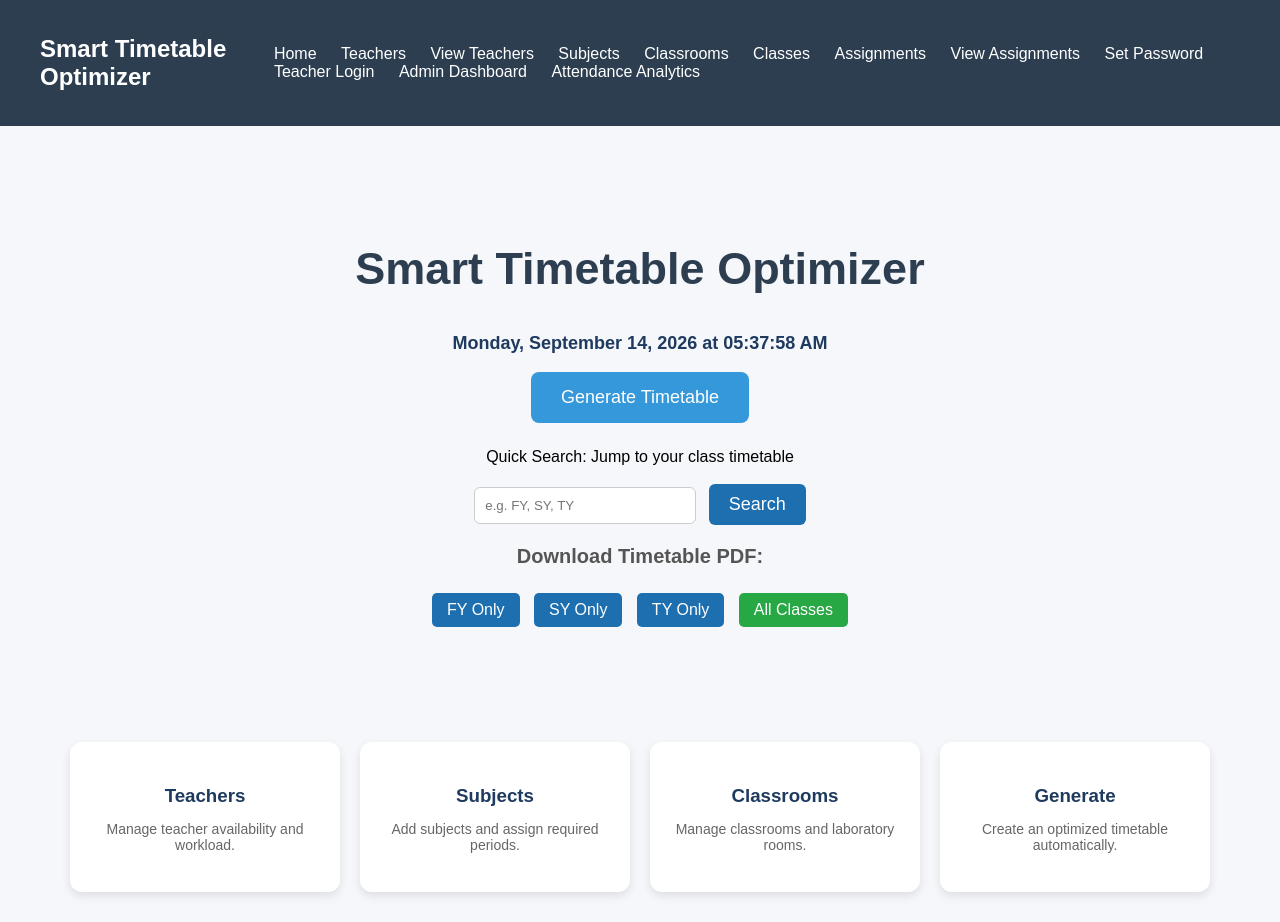
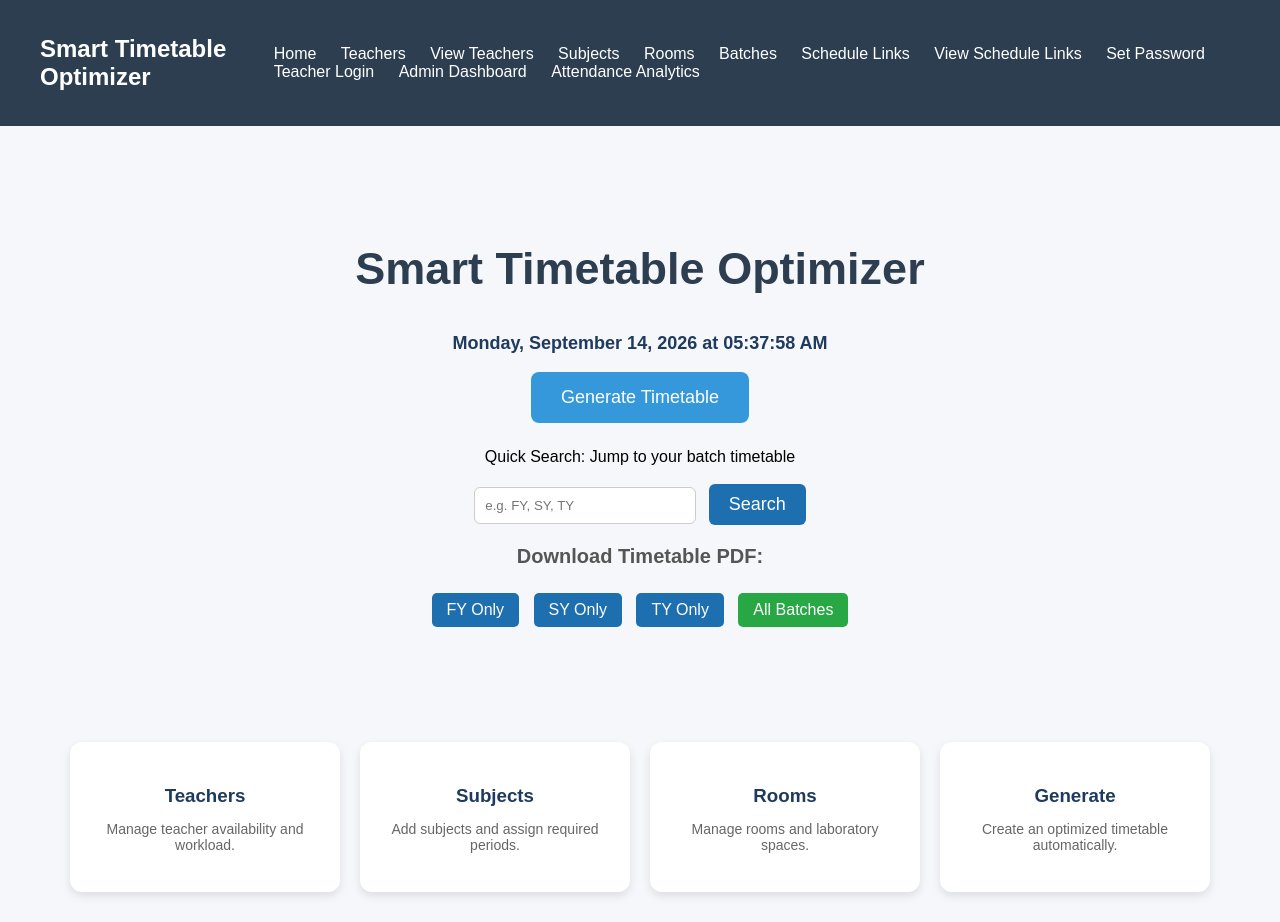
Before and after one commit to palakpj25hds/smart-timetable-optimizer, a Flask app: page / in a window 1280 px wide. Run offline with Flask 3, Linux system fonts and the light colour scheme.

Commit message:
Update index.html

```diff
--- a/templates/index.html
+++ b/templates/index.html
@@ -104,10 +104,10 @@
             <a href="/teacher">Teachers</a>
             <a href="/view_teachers">View Teachers</a>
             <a href="/subject">Subjects</a>
-            <a href="/classroom">Classrooms</a>
-            <a href="/class">Classes</a>
-            <a href="/assignment">Assignments</a>
-            <a href="/view_assignments">View Assignments</a>
+            <a href="/classroom">Rooms</a>
+            <a href="/class">Batches</a>
+            <a href="/assignment">Schedule Links</a>
+            <a href="/view_assignments">View Schedule Links</a>
             <a href="/set-password-page">Set Password</a>
             <a href="/teacher-login">Teacher Login</a>
             <a href="/admin-dashboard">Admin Dashboard</a>
@@ -147,7 +147,7 @@
 
         <div class="search-box">
             <form action="/generate" method="GET" style="display: inline;">
-                <label>Quick Search: Jump to your class timetable</label><br><br>
+                <label>Quick Search: Jump to your batch timetable</label><br><br>
                 <input type="text" name="class_name" placeholder="e.g. FY, SY, TY" required>
                 <button type="submit">Search</button>
             </form>
@@ -158,7 +158,7 @@
             <a href="/generate/pdf?class_name=FY" class="pdf-fy">FY Only</a>
             <a href="/generate/pdf?class_name=SY" class="pdf-sy">SY Only</a>
             <a href="/generate/pdf?class_name=TY" class="pdf-ty">TY Only</a>
-            <a href="/generate/pdf" class="pdf-all">All Classes</a>
+            <a href="/generate/pdf" class="pdf-all">All Batches</a>
         </div>
 
     </section>
@@ -183,8 +183,8 @@
 
         <a href="/classroom" class="card-link">
             <div class="card">
-                <h3>Classrooms</h3>
-                <p>Manage classrooms and laboratory rooms.</p>
+                <h3>Rooms</h3>
+                <p>Manage rooms and laboratory spaces.</p>
             </div>
         </a>
 
```
